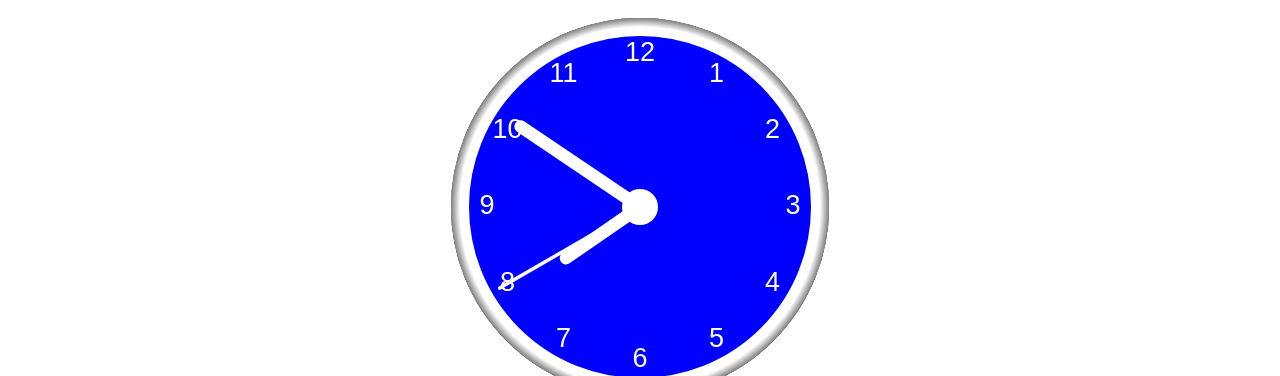
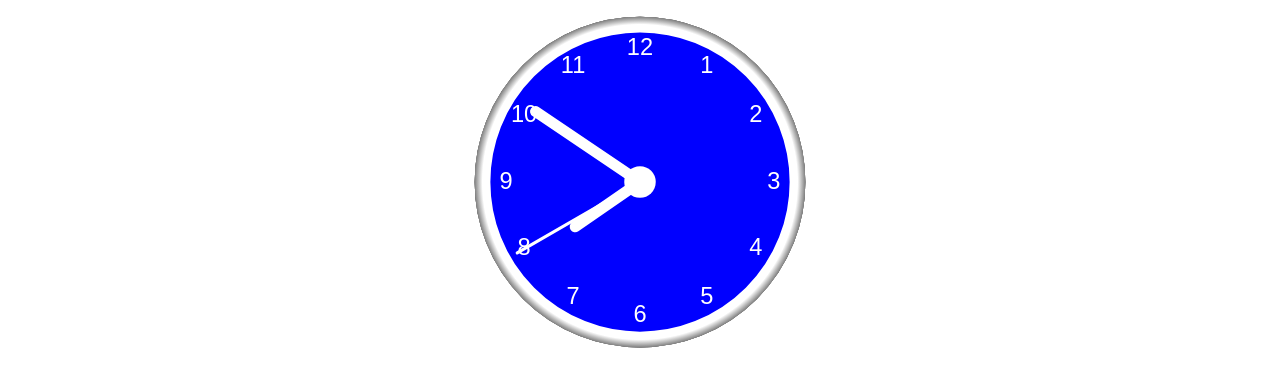
Before and after one commit to Rajnish9570/LuckGame.github.io, a plain HTML site: page crossword.html in a window 1280 px wide. Shown: the part 73-449 px from the top of the page. Drawn offline with Linux system fonts and the light colour scheme.

Commit message:
Update crossword.html

```diff
--- a/crossword.html
+++ b/crossword.html
@@ -60,7 +60,7 @@ main input {
 </style>
 <body>
   <h1>PLAY WITH TIME </h1>
-<canvas id="canvas" width="400" height="400"
+<canvas id="canvas" width="350" height="350"
 style="background-color:#ffffff">
 </canvas> <br> <br>
 
```
